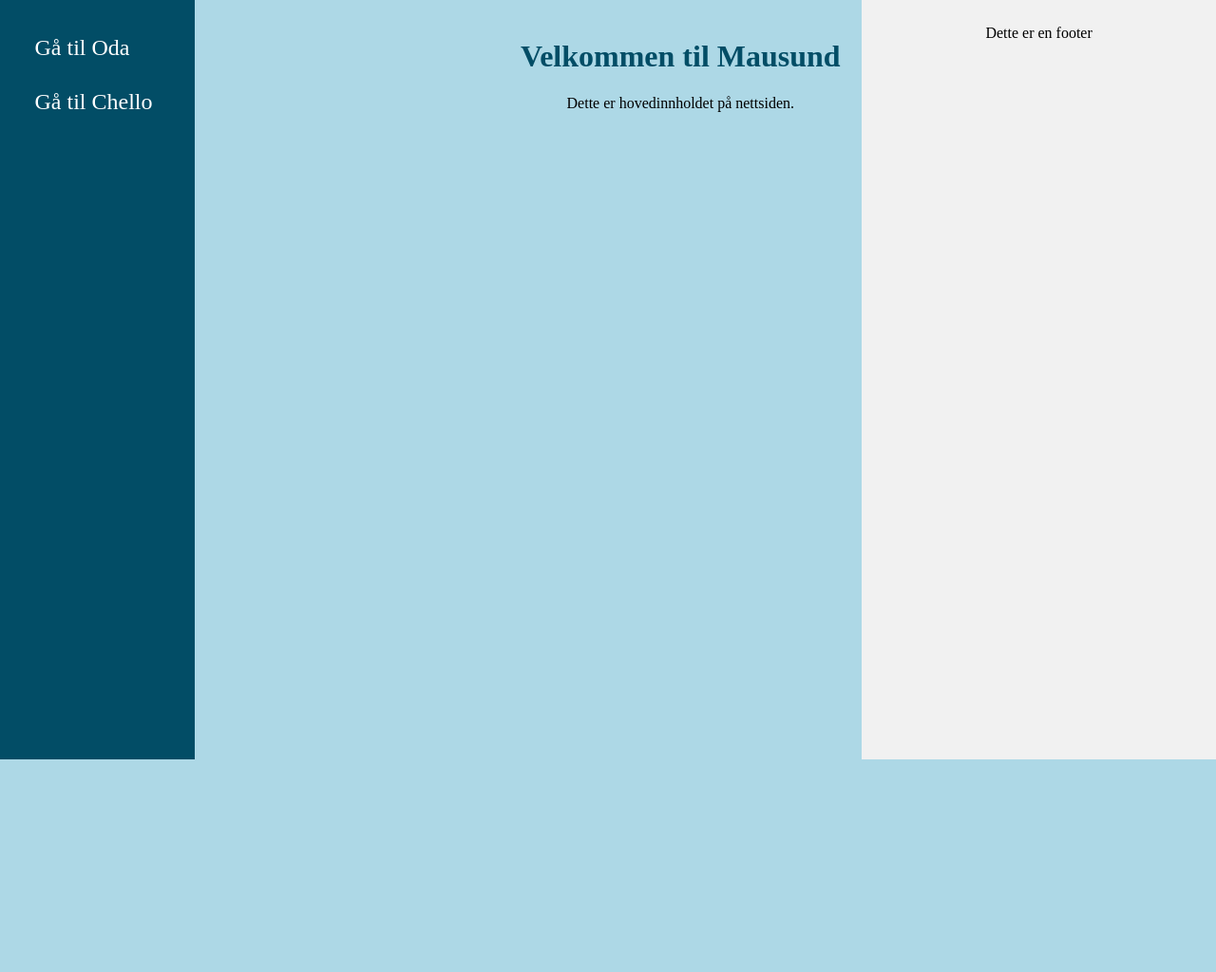
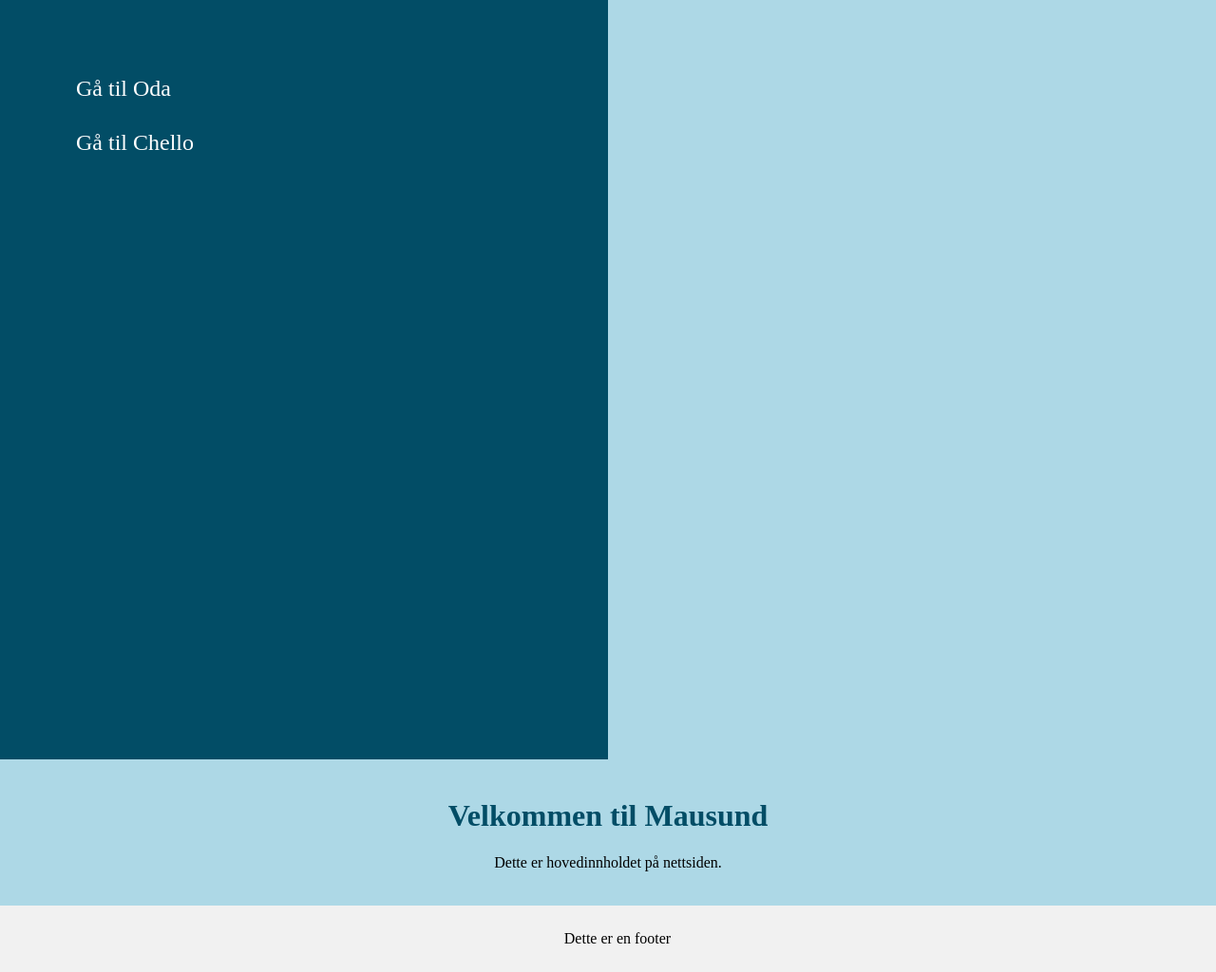
Before and after one commit to odabre/Gruppe11, a Flask app: page / in a window 1280 px wide. Shown: the whole page at 95% size. Before the commit the page ends 800 px from the top, so only its background shows below. Run offline with Flask 3, Linux system fonts and the light colour scheme.

Commit message:
footer 2

```diff
--- a/static/main_style.css
+++ b/static/main_style.css
@@ -1,7 +1,7 @@
 body {
     background-color: lightblue;
     display: flex;
-    flex-direction: row;
+    flex-direction: column;
     margin: 0;  /* Fjerner standard margin */
     padding: 0; /* Fjerner standard padding */
     min-height: 100vh; /* Sikrer at body fyller hele vindushøyden */
@@ -14,10 +14,11 @@ body {
 }
 
 .content {
-    margin-left: 25%; /* Hindrer at innholdet overlapper sidebaren */
+    /*margin-left: 25%; /* Hindrer at innholdet overlapper sidebaren */
+    flex-grow: 1;
     padding: 20px;
     white-space: normal; /* Tillater vanlig tekstbryting */
-    width: 100%; /* Sørg for at containeren har full bredde */
+    /*width: 100%; /* Sørg for at containeren har full bredde */
     text-align: center;
     box-sizing: border-box; /* Hindrer at padding påvirker bredden */
 }
@@ -69,6 +70,6 @@ footer {
     padding: 10px;
     text-align: center;
     width: 100%;
-    position: relative; /*Sikrer at den forblir på bunnen når innholdet ikke fyller hele siden*/
-    bottom: 0;
+    /*position: relative; /*Sikrer at den forblir på bunnen når innholdet ikke fyller hele siden*/
+    /*bottom: 0;*/
 }
```
